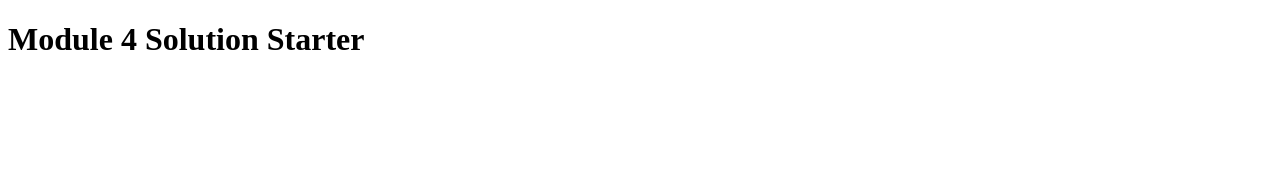
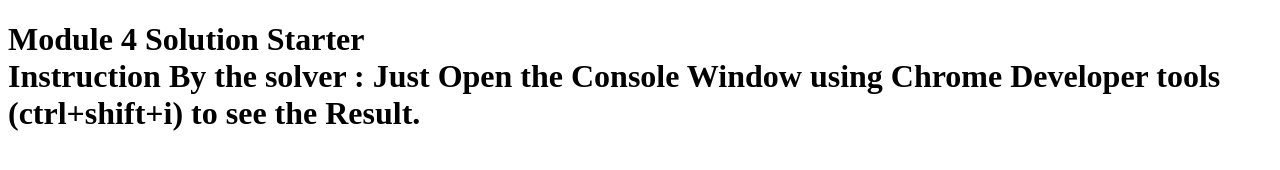
Before and after one commit to kushagragangwarr/coursera-test, a plain HTML site: page mod4_solution/index.html in a window 1280 px wide. Drawn offline with Linux system fonts and the light colour scheme.

Commit message:
Added instructions to see the result on Console Window

```diff
--- a/mod4_solution/index.html
+++ b/mod4_solution/index.html
@@ -10,7 +10,8 @@
 </head>
 
 <body>
-    <h1>Module 4 Solution Starter</h1>
+    <h1>Module 4 Solution Starter <br>Instruction By the solver : Just Open the Console Window using Chrome Developer tools (ctrl+shift+i) to see the Result.
+    </h1>
 </body>
 
 </html>
```
